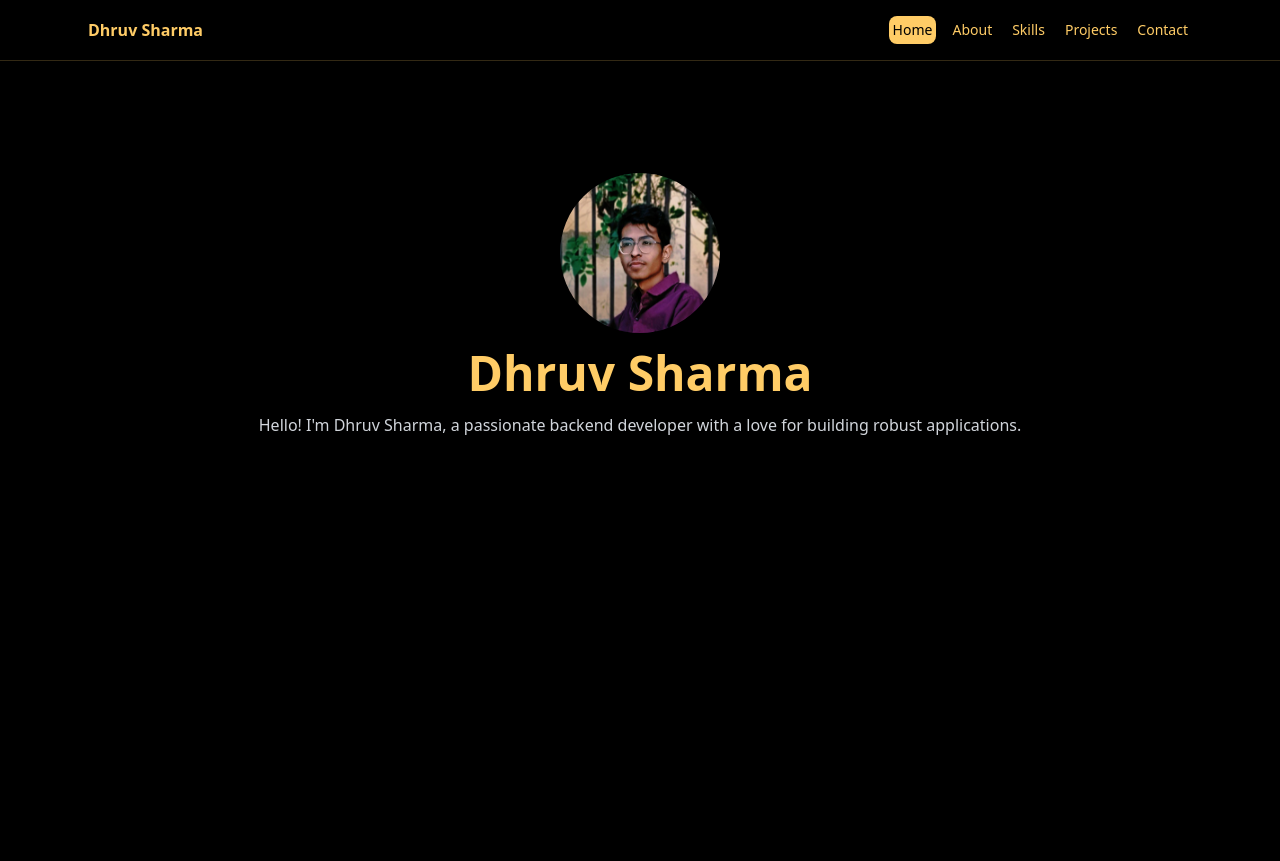
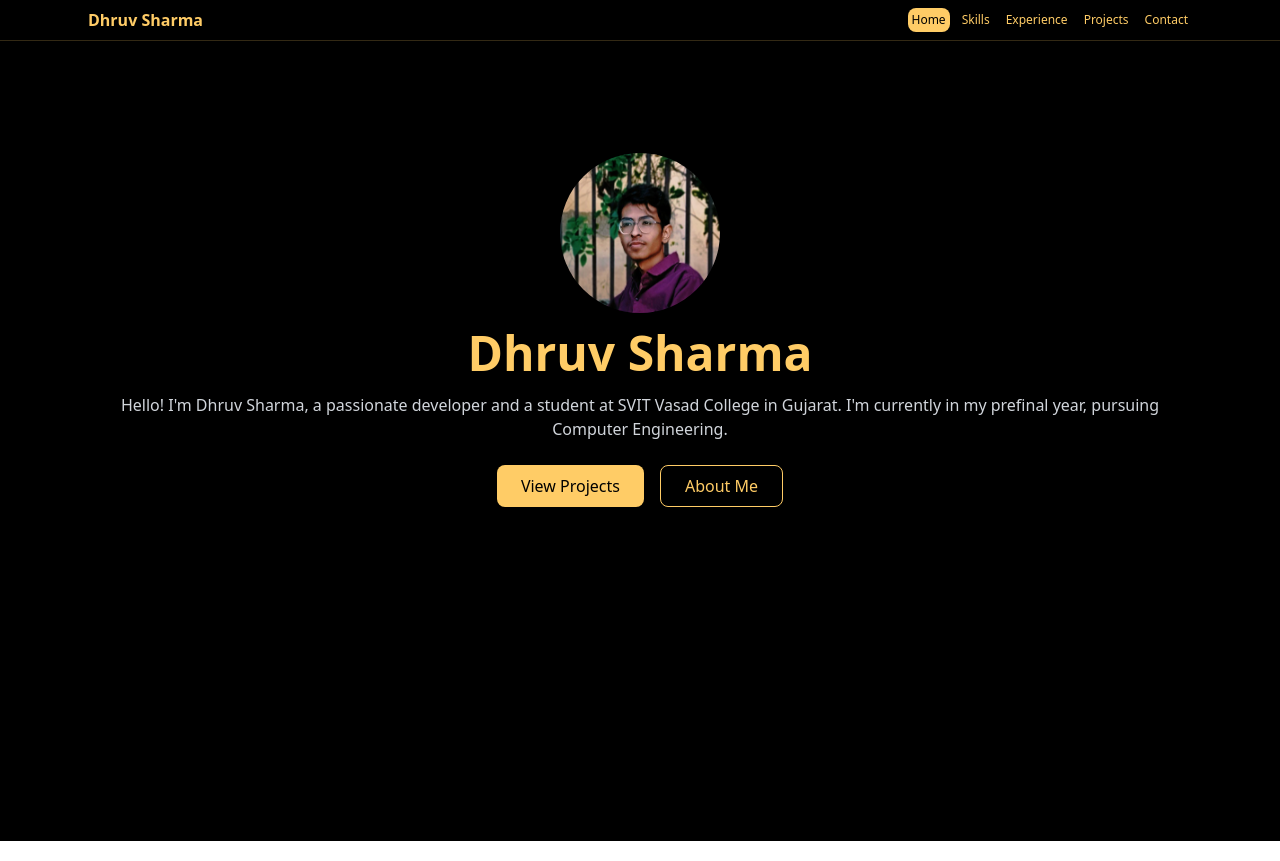
Before and after one commit to MrD0511/3D_portfolio_react, a React (Create React App) app: page /portfolio in a window 1280 px wide. Built offline with nearby package versions, Linux system fonts and the light colour scheme.

Commit message:
updated the portfolio

```diff
--- a/src/App.js
+++ b/src/App.js
@@ -1,18 +1,21 @@
 // App.js
-import React from 'react'
-import ThreeScene from './pages/3dPortfolio/ThreeScene';
+import React, { lazy, Suspense } from 'react'
 import { BrowserRouter as Router, Route, Routes } from 'react-router-dom';
-import NotFound from './pages/notFound/notfound';
-import Portfolio from './pages/portfolio/portfolio';
+
+const ThreeScene = lazy(() => import('./pages/3dPortfolio/ThreeScene') )
+const NotFound = lazy(() => import('./pages/notFound/notfound') )
+const Portfolio = lazy(() => import('./pages/portfolio/portfolio') )
 
 function App() {
   return (
     <Router >
+      <Suspense fallback={<div>Loading...</div>}>
         <Routes>
           <Route path='/' element={<ThreeScene/>} />
           <Route path='/portfolio' element={<Portfolio/>} />
           <Route path="*" element={<NotFound />} />
         </Routes>
+      </Suspense>
     </Router>
   );
 }
--- a/src/pages/3dPortfolio/ThreeScene.js
+++ b/src/pages/3dPortfolio/ThreeScene.js
@@ -62,7 +62,23 @@ function ModelWithScreen({ screenPositionRef, sceneLoading, setSceneLoading }) {
             boxShadow: '0px 0px 15px rgba(0, 255, 0, 0.3)',
             position: 'relative',
             scrollbarWidth: 'thin',
+            scrollbarColor: '#444444 #1a1a1a',
 
+            // WebKit scrollbar styling
+            '&::-webkit-scrollbar': {
+              width: '4px',
+            },
+            '&::-webkit-scrollbar-track': {
+              background: '#1a1a1a',
+              borderRadius: '3px',
+            },
+            '&::-webkit-scrollbar-thumb': {
+              background: '#444444',
+              borderRadius: '3px',
+              '&:hover': {
+                background: '#555555',
+              }
+            },
           }}
           occlude
         >
--- a/src/pages/3dPortfolio/components/loadingPage/loadingPage.css
+++ b/src/pages/3dPortfolio/components/loadingPage/loadingPage.css
@@ -58,7 +58,7 @@
     margin-top: 15px;
     padding: 10px 20px;
     font-size: 0.8em;
-    color: #fff;
+    color: #000000;
     background-color: #ffcc66; /* Steel blue for button */
     border: none;
     border-radius: 5px;
--- a/src/pages/portfolio/portfolio.js
+++ b/src/pages/portfolio/portfolio.js
@@ -7,19 +7,19 @@ const Portfolio = () => {
 
   const projects = [
     {
-      title: "Project 1",
-      description: "A full-stack web application with user authentication, data analytics, and interactive UI.",
-      tech: ["React", "Node.js", "MongoDB"],
+      title: "3D Portfolio",
+      description: "A 3D portfolio built with Three.js and React JS, showcasing my projects and skills in an interactive manner.",
+      tech: ["Three.js", "React", "JavaScript"],
     },
     {
-      title: "Project 2",
-      description: "RESTful API development for managing product data in an e-commerce application.",
-      tech: ["FastAPI", "Python", "MongoDB"],
+      title: "Chat App",
+      description: "Building a Chat App using React, FastAPI, and MongoDB. Adding encryption and multi-device support.",
+      tech: ["React", "FastAPI", "MongoDB"],
     },
     {
-      title: "Project 3",
-      description: "Frontend development for a storytelling app with collaborative writing features.",
-      tech: ["Angular", "TypeScript", "Bootstrap"],
+      title: "Social Media App",
+      description: "A simple social media app using Flask and Bootstrap, featuring user authentication and post creation.",
+      tech: ["Flask", "Bootstrap", "Python"],
     },
   ];
 
@@ -42,8 +42,7 @@ const Portfolio = () => {
   return (
     <div className="bg-black text-white font-sans">
       {/* Navigation */}
-{/* Navigation */}
-<nav className="sticky top-0 z-50 bg-black border-b border-[#ffcc66]/20 p-4">
+      <nav className="sticky top-0 z-50 bg-black border-b border-[#ffcc66]/20 p-2">
         <div className="max-w-6xl mx-auto px-4 sm:px-6">
           <div className="flex justify-between items-center">
             <h1 className="text-lg sm:text-base font-bold text-[#ffcc66]">Dhruv Sharma</h1>
@@ -61,12 +60,12 @@ const Portfolio = () => {
             </button>
 
             {/* Desktop Navigation */}
-      <div className="hidden sm:flex space-x-3">
-        {["home", "about", "skills", "projects", "contact"].map((section) => (
+            <div className="hidden sm:flex space-x-2">
+              {["home", "skills", "experience", "projects", "contact"].map((section) => (
                 <button
                   key={section}
                   onClick={() => setActiveSection(section)}
-            className={`capitalize px-1 py-1 rounded-lg transition-all duration-300 text-xs sm:text-sm ${
+                  className={`capitalize px-1 py-1 rounded-lg transition-all duration-300 text-xs sm:text-xs ${
                     activeSection === section
                       ? "bg-[#ffcc66] text-black font-medium"
                       : "text-[#ffcc66] hover:bg-[#ffcc66]/10"
@@ -83,7 +82,7 @@ const Portfolio = () => {
         {isMenuOpen && (
           <div className="md:hidden absolute top-full left-0 right-0 bg-black border-b border-[#ffcc66]/20 z-40">
             <div className="max-w-6xl mx-auto px-4 py-2 space-y-1">
-        {["home", "about", "skills", "projects", "contact"].map((section) => (
+              {["home", "skills", "experience", "projects", "contact"].map((section) => (
                 <button
                   key={section}
                   onClick={() => {
@@ -104,7 +103,6 @@ const Portfolio = () => {
         )}
       </nav>
 
-
       {/* Main Content Wrapper */}
       <div className="flex flex-col min-h-screen pt-20 bg-black">
         {/* Portfolio Content */}
@@ -117,8 +115,22 @@ const Portfolio = () => {
                 Dhruv Sharma
               </h2>
               <p className="mt-4 text-lg sm:text-base text-gray-300 text-center">
-                Hello! I'm Dhruv Sharma, a passionate backend developer with a love for building robust applications.
+                Hello! I'm Dhruv Sharma, a passionate developer and a student at SVIT Vasad College in Gujarat. I'm currently in my prefinal year, pursuing Computer Engineering.
               </p>
+              <div className="flex space-x-4 mt-6">
+                <button
+                  onClick={() => setActiveSection("projects")}
+                  className="bg-[#ffcc66] text-black px-6 py-2 rounded-lg font-medium hover:bg-[#ffcc66]/90 transition-colors"
+                >
+                  View Projects
+                </button>
+                <button
+                  onClick={() => setActiveSection("about")}
+                  className="border border-[#ffcc66] text-[#ffcc66] px-6 py-2 rounded-lg font-medium hover:bg-[#ffcc66]/10 transition-colors"
+                >
+                  About Me
+                </button>
+              </div>
             </div>
           </div>
 
@@ -126,10 +138,7 @@ const Portfolio = () => {
           <div className={renderSection("about")}>
             <h2 className="text-2xl sm:text-3xl text-lg font-bold text-[#ffcc66]">About Me</h2>
             <p className="mt-4 text-gray-300 text-sm sm:text-base">
-              I am a backend developer with a knack for designing APIs, handling complex data flows, and ensuring performance optimization. I enjoy leveraging technologies like Node.js and Python frameworks (Flask, FastAPI) to build applications that prioritize efficiency and scalability.
-            </p>
-            <p className="mt-4 text-gray-300 text-sm sm:text-base">
-              I am currently pursuing my studies in Computer Engineering and continue to expand my skills through hands-on projects and challenges.
+              I love to explore things and am always learning every day. Problem-solving is one of my strengths, and I enjoy tackling challenges with creative solutions. I'm continuously improving my skills through hands-on projects and real-world experience.
             </p>
           </div>
 
@@ -174,19 +183,57 @@ const Portfolio = () => {
             </div>
           </div>
 
+          {/* Experience Section */}
+          <div className={renderSection("experience")}>
+            <h2 className="text-2xl sm:text-3xl text-lg font-bold text-[#ffcc66] mb-6">Experience</h2>
+            <div className="bg-black border border-[#ffcc66]/20 rounded-lg p-6 hover:border-[#ffcc66] transition-colors">
+              <div className="flex flex-col sm:flex-row justify-between items-start sm:items-center mb-4">
+                <div>
+                  <h3 className="text-xl font-semibold text-[#ffcc66]">Full Stack Developer Intern</h3>
+                  <p className="text-gray-400 text-sm mt-1">Pintube Pvt Ltd, London (Remote)</p>
+                </div>
+                <span className="text-gray-400 text-sm mt-2 sm:mt-0">8 months</span>
+              </div>
+
+              <div className="space-y-3">
+                <div className="flex items-start">
+                  <div className="w-2 h-2 rounded-full bg-[#ffcc66] mt-2 mr-3"></div>
+                  <p className="text-gray-300 text-sm sm:text-base">Built a scalable full-stack web application from scratch</p>
+                </div>
+                <div className="flex items-start">
+                  <div className="w-2 h-2 rounded-full bg-[#ffcc66] mt-2 mr-3"></div>
+                  <p className="text-gray-300 text-sm sm:text-base">Implemented complex features using AngularJS and Node.js</p>
+                </div>
+                <div className="flex items-start">
+                  <div className="w-2 h-2 rounded-full bg-[#ffcc66] mt-2 mr-3"></div>
+                  <p className="text-gray-300 text-sm sm:text-base">Managed both MongoDB and SQL databases for different application components</p>
+                </div>
+              </div>
+
+              <div className="flex flex-wrap gap-2 mt-6">
+                <span className="bg-[#ffcc66]/10 text-[#ffcc66] px-3 py-1 rounded-full text-sm">AngularJS</span>
+                <span className="bg-[#ffcc66]/10 text-[#ffcc66] px-3 py-1 rounded-full text-sm">Node.js</span>
+                <span className="bg-[#ffcc66]/10 text-[#ffcc66] px-3 py-1 rounded-full text-sm">MongoDB</span>
+                <span className="bg-[#ffcc66]/10 text-[#ffcc66] px-3 py-1 rounded-full text-sm">SQL</span>
+              </div>
+            </div>
+          </div>
+
           {/* Contact Section */}
           <div className={renderSection("contact")}>
             <h2 className="text-2xl sm:text-3xl text-lg font-bold text-[#ffcc66]">Contact</h2>
-            <p className="mt-4 text-gray-300 text-sm sm:text-base">Feel free to reach out to me through any of the following links.</p>
-            <div className="mt-4 flex gap-4">
-              <a href="https://github.com/dhruv" target="_blank" rel="noopener noreferrer" className="text-[#ffcc66]">
-                <Github size={24} />
+            <p className="mt-4 text-gray-300 text-sm sm:text-base">
+              Feel free to reach out to me through any of the following links.
+            </p>
+            <div className="flex space-x-4 mt-4">
+              <a href="https://github.com/MrD0511" target="_blank" rel="noopener noreferrer">
+                <Github size={24} className="text-[#ffcc66]" />
               </a>
-              <a href="https://linkedin.com/in/dhruv" target="_blank" rel="noopener noreferrer" className="text-[#ffcc66]">
-                <Linkedin size={24} />
+              <a href="https://linkedin.com/in/dhruv-sharma-d005" target="_blank" rel="noopener noreferrer">
+                <Linkedin size={24} className="text-[#ffcc66]" />
               </a>
-              <a href="mailto:dhruv@example.com" className="text-[#ffcc66]">
-                <Mail size={24} />
+              <a href="mailto:sharmadhruv00005@gmail.com">
+                <Mail size={24} className="text-[#ffcc66]" />
               </a>
             </div>
           </div>
```
Lines whose indentation alone changed are shown as unchanged.
